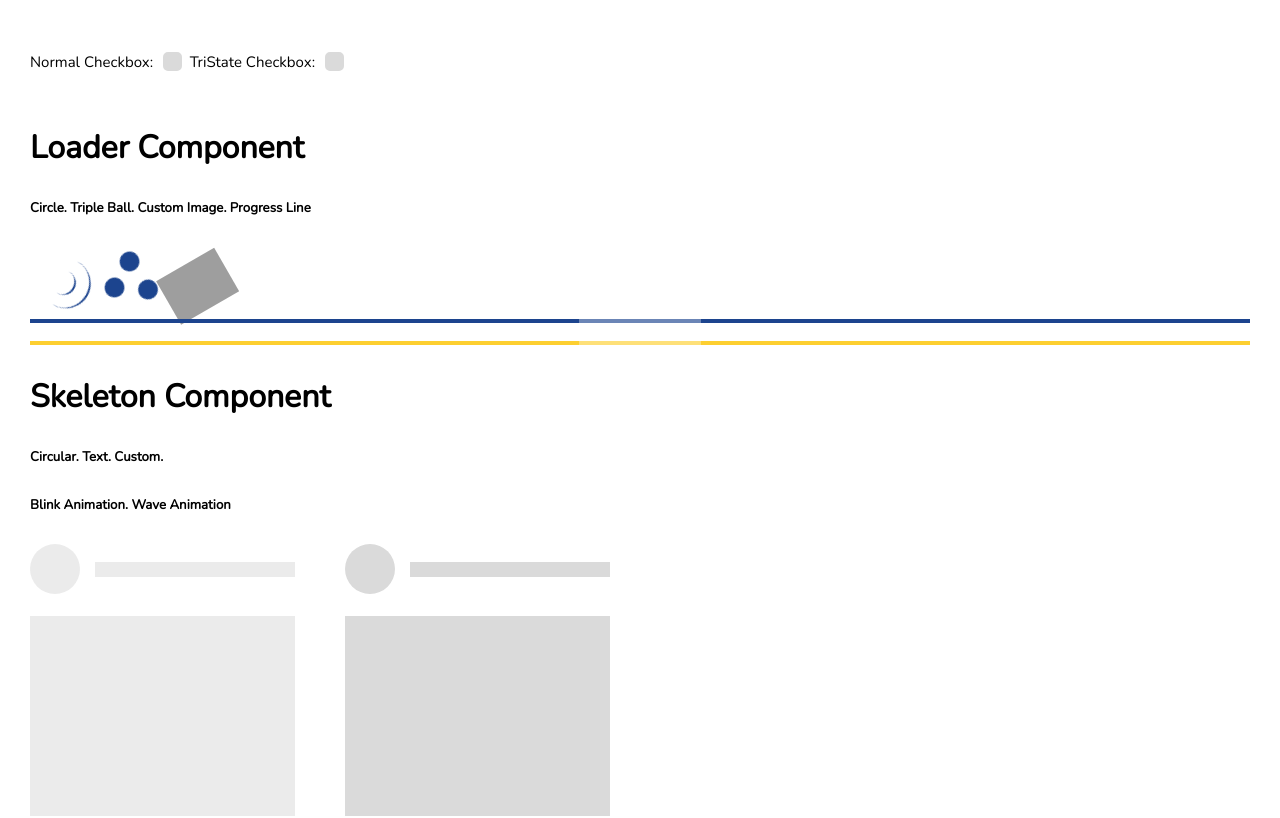
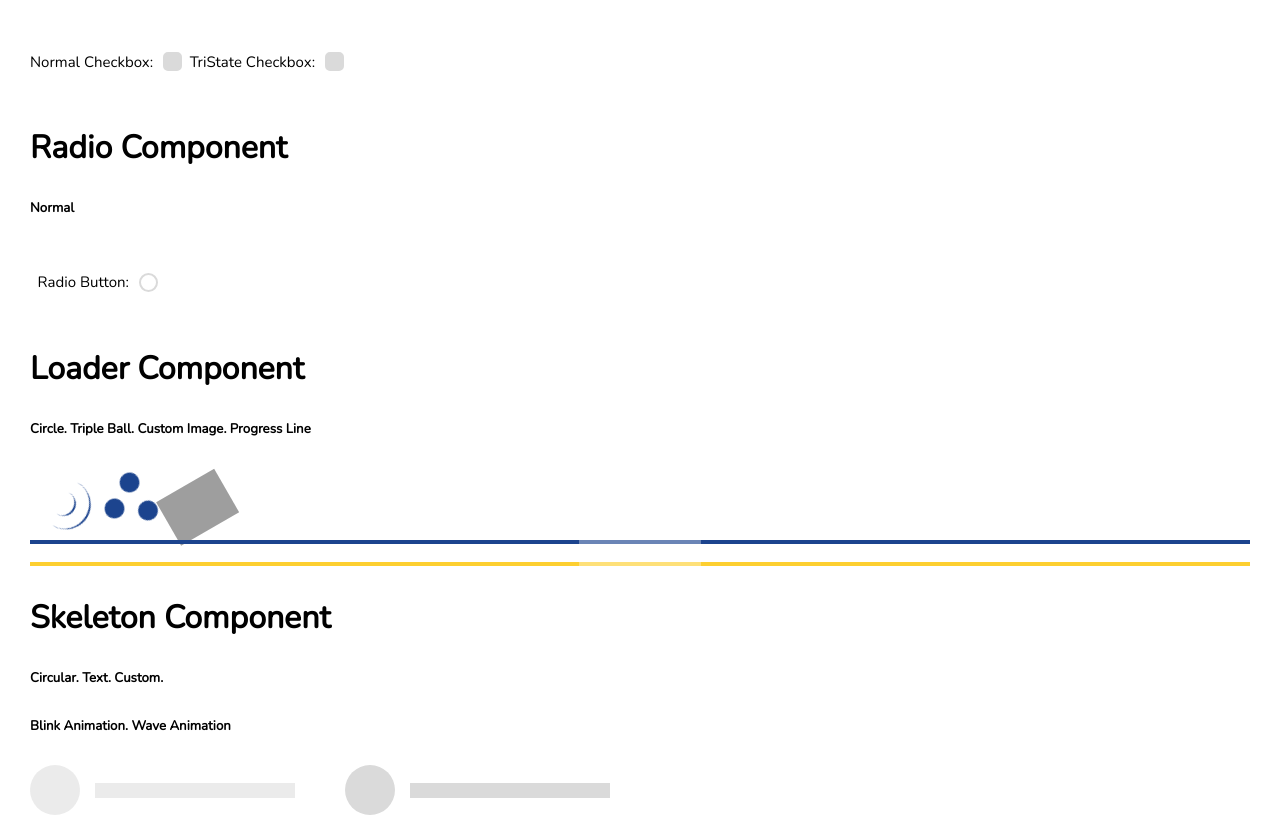
Before and after one commit to JaysusM/Lobster-UI, a React app: page / in a window 1280 px wide. Shown: the part 1180-1998 px from the top of the page. Built offline with nearby package versions, Linux system fonts and the light colour scheme; grey boxes are pictures that could not be loaded.

Commit message:
Add Radio Component

```diff
--- a/src/Components/Checkbox/Checkbox.scss
+++ b/src/Components/Checkbox/Checkbox.scss
@@ -19,6 +19,10 @@
         color: white;
         margin-left: 10px;
 
+        &:hover {
+            box-shadow: 0px 0px 4px 0px $focusColor;
+        }
+
         & > .neutral-line {
             width: 16px;
             height: 3px;
--- a/src/Components/Checkbox/Checkbox.tsx
+++ b/src/Components/Checkbox/Checkbox.tsx
@@ -19,7 +19,7 @@ export interface CheckboxProps {
     isTristate?: boolean,
 }
 
-const Checkbox: React.FunctionComponent<CheckboxProps & DOMAttributes<Element>> = ({ label, id, className, isTristate, value, onChange }) => {
+const Checkbox: React.FunctionComponent<CheckboxProps & DOMAttributes<Element>> = ({ label, id, className, isTristate, value, onChange, ...domAttributes }) => {
 
     const initialState: boolean | TriState = (isTristate) ? (value ?? TriState.Unmarked) : (value ?? false);
 
@@ -63,7 +63,7 @@ const Checkbox: React.FunctionComponent<CheckboxProps & DOMAttributes<Element>>
     });
 
     return (
-        <div id={id} className={checkboxWrapperClassnames} onClick={handleChange}>
+        <div id={id} className={checkboxWrapperClassnames} onClick={handleChange} {...domAttributes}>
             {label && <a>{label}</a>}
             <div className={checkboxContainerClassnames}>
                 {((currentValue === true) || (currentValue === TriState.Marked)) && <Icon icon="check" />}
--- a/src/Components/Demo/Demo.tsx
+++ b/src/Components/Demo/Demo.tsx
@@ -13,6 +13,7 @@ import Toast, { ToastType } from '../Toast/Toast';
 import ModalToast from '../Toast/ModalToast/ModalToast';
 import { useState } from 'react';
 import ListItem from '../ListItem/ListItem';
+import Radio from '../Radio/Radio';
 
 export const Demo = () => {
   const [showModalToast, setShowModalToast] = useState<boolean>(false);
@@ -79,12 +80,17 @@ export const Demo = () => {
         <Checkbox label={"Normal Checkbox:"} />
         <Checkbox label={"TriState Checkbox:"} isTristate={true} />
       </div>
+      <h1>Radio Component</h1>
+      <h5>Normal</h5>
+      <div className="row-container">
+        <Radio label={"Radio Button:"}/>
+      </div>
       <h1>Loader Component</h1>
       <h5>Circle. Triple Ball. Custom Image. Progress Line</h5>
       <div className="row-container">
         <Loader type={LoaderType.Circle} />
         <Loader color={LoaderColor.Primary} type={LoaderType.TripleBall} />
-        <Loader type={LoaderType.CustomImage} imageUrl={"https://image.flaticon.com/icons/png/512/146/146687.png"} />
+        <Loader type={LoaderType.CustomImage} imageUrl={"https://i.imgur.com/NVeYmf3.png"} />
         <br />
         <Loader type={LoaderType.ProgressLine} />
         <br />
@@ -147,7 +153,7 @@ export const Demo = () => {
           <ListItem label={"Demo video"} icon="video">
             <ListItem label={"Option 1"}/>
             <ListItem label={"Option 2"}>
-              <ListItem label={"Option 3"}/>
+              <ListItem label={"Option 2.1"}/>
             </ListItem>
           </ListItem>
           <ListItem label={"React Components"} icon="react" />
--- a/src/Components/ListItem/ListItem.tsx
+++ b/src/Components/ListItem/ListItem.tsx
@@ -52,7 +52,7 @@ const ListItem: React.FunctionComponent<ListItemProps & DOMAttributes<Element>>
         }
 
         return <>
-            {children && <Icon icon="caret-down" className="childrenbutton-component" onClick={onChildrenButtonClick} />}
+            {children && <Icon icon="chevron-down" className="childrenbutton-component" onClick={onChildrenButtonClick} />}
         </>
     }
 
--- /dev/null
+++ b/src/Components/Radio/Radio.scss
@@ -0,0 +1,43 @@
+@import "../../Assets/variables.scss";
+
+.lobster-component.radio-wrapper {
+
+    display: flex;
+    justify-content: center;
+    align-items: center;
+    margin: $marginXL;
+
+    & > .radio-container {
+        width: 15px;
+        height: 15px;
+        border-radius: 100%;
+        border: 2px solid $neutralColor;
+        cursor: pointer;
+        transition: $transition;
+        position: relative;
+        margin-left: 10px;
+
+        &::after {
+            content: "";
+            position: absolute;
+            left: 2.5px;
+            width: 9px;
+            height: 9px;
+            top: calc((100% - 9px) / 2);
+            background-color: transparent;
+            border-radius: 100%;
+            transition: $transition;
+        }
+
+        &.radio-selected {
+            border: 2px solid $mainColor;
+            &::after {
+                background-color: $mainColor;
+            }
+        }
+
+        &:hover {
+            box-shadow: 0px 0px 4px 0px $focusColor;
+        }
+    }
+}
--- /dev/null
+++ b/src/Components/Radio/Radio.tsx
@@ -0,0 +1,46 @@
+import * as React from 'react';
+import classNames from 'classnames';
+import './Radio.scss';
+
+export interface RadioProps {
+    id?: string,
+    className?: string,
+    selected?: boolean,
+    value?: string,
+    label?: string,
+    onChange?: (value: string | null) => void
+}
+
+const Radio: React.FunctionComponent<RadioProps & React.DOMAttributes<Element>> = ({id, className, label, value, selected, onChange, ...domAttributes}) => {
+    const [isSelected, setIsSelected] = React.useState<boolean>(selected ?? false);
+
+    const wrapperClassnames: string = classNames(
+        "lobster-component",
+        "radio-wrapper", {
+            "radio-selected": isSelected
+        }
+    );
+
+    const containerClassnames: string = classNames(
+        "radio-container", {
+            "radio-selected": isSelected
+        }
+    );
+
+    const onRadioClicked = (event: React.MouseEvent<HTMLDivElement>) => {
+        event.stopPropagation();
+        event.preventDefault();
+        const isNewSelected: boolean = !isSelected;
+        onChange?.(isNewSelected ? value ?? null : null);
+        setIsSelected(isNewSelected);
+    }
+
+  return (
+    <div className={wrapperClassnames}>
+        {label && <a>{label}</a>}
+        <div className={containerClassnames} onClick={onRadioClicked}/>
+    </div>
+  );
+}
+
+export default Radio;
--- a/src/Components/Skeleton/Skeleton.tsx
+++ b/src/Components/Skeleton/Skeleton.tsx
@@ -23,7 +23,7 @@ export interface SkeletonProps {
     animation?: SkeletonAnimation
 }
 
-const Skeleton: React.FunctionComponent<SkeletonProps & DOMAttributes<Element>> = ({ id, className, type = SkeletonType.Text, width, height, animation = SkeletonAnimation.Blink }) => {
+const Skeleton: React.FunctionComponent<SkeletonProps & DOMAttributes<Element>> = ({ id, className, type = SkeletonType.Text, width, height, animation = SkeletonAnimation.Blink, ...domAttributes }) => {
 
     if ((!height || !width) && [SkeletonType.Custom, SkeletonType.Circular].includes(type)) {
         throw new Error("Custom and Circular Skeleton needs height and width attributes. Default values for height: fontSize, width: 100%");
@@ -63,7 +63,7 @@ const Skeleton: React.FunctionComponent<SkeletonProps & DOMAttributes<Element>>
     }
 
     return (
-        <div className={containerClassname} style={containerStyles} id={id} />
+        <div className={containerClassname} style={containerStyles} id={id} {...domAttributes}/>
     );
 }
 
```
